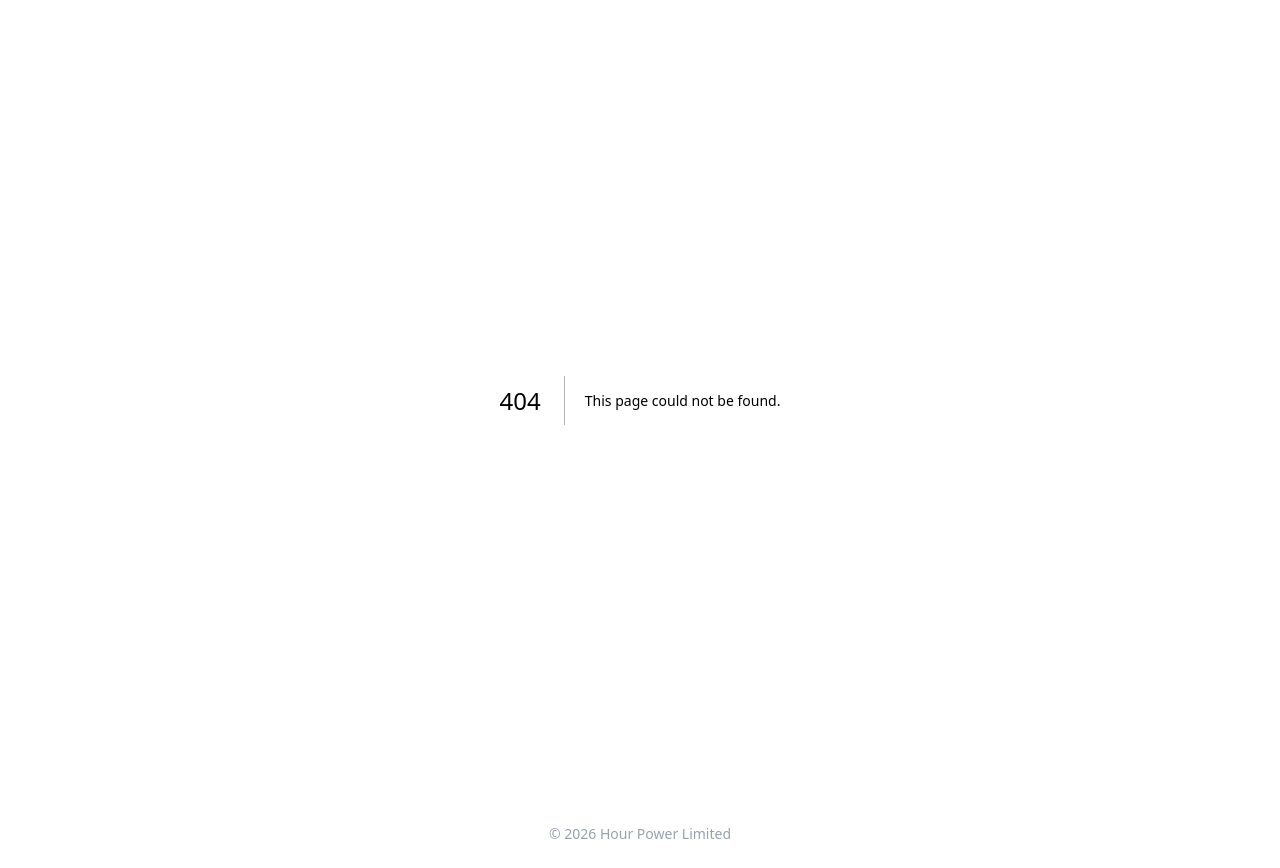
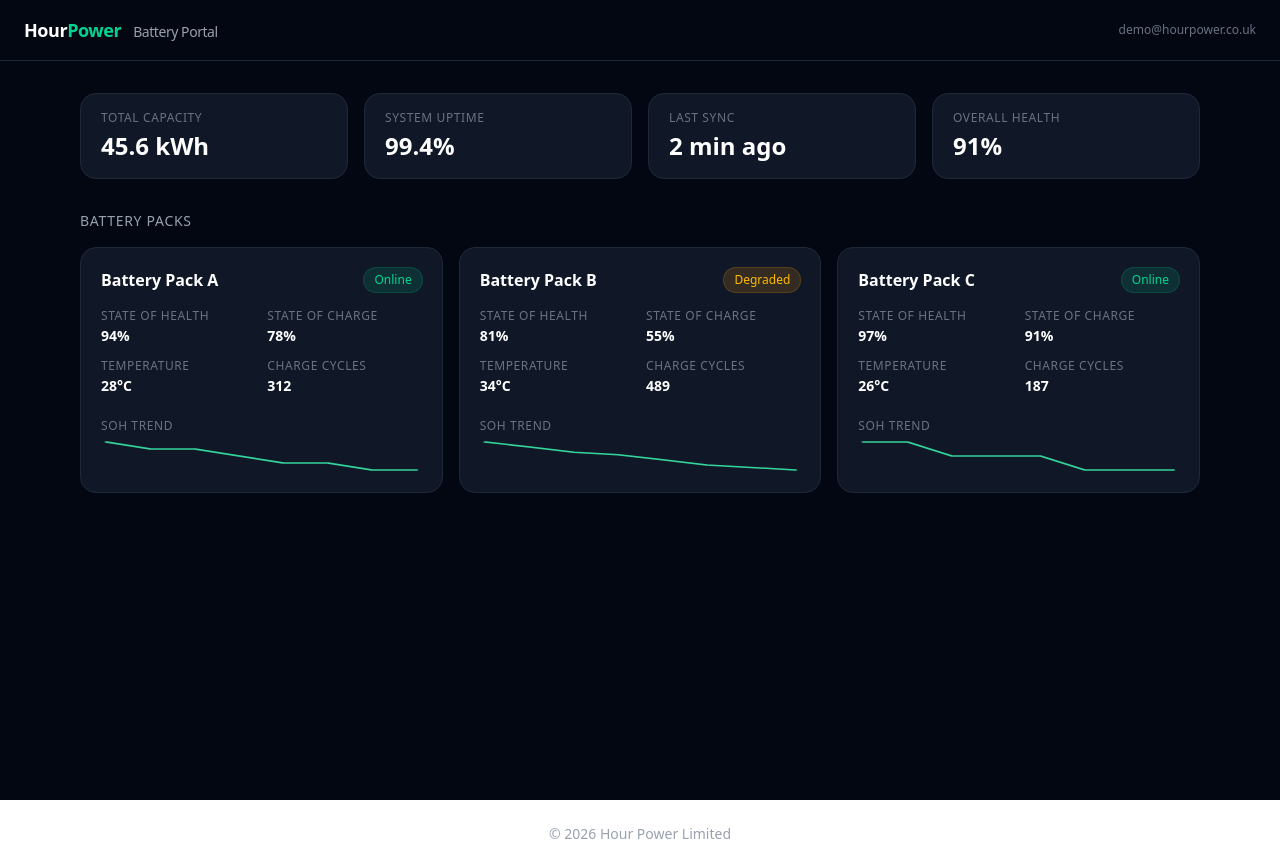
Before and after one commit to HourPowerLimited/hourpower-website, a Next.js app: page /portal/dashboard in a window 1280 px wide. Before the commit this address had no page. Built offline with nearby package versions, Linux system fonts and the light colour scheme.

Commit message:
feat: customer portal mockup at /portal

```diff
--- /dev/null
+++ b/specs/0.2-customer-portal-mockup/spec.md
@@ -0,0 +1,69 @@
+# Spec 0.2 — Customer Portal Mockup
+
+## Overview
+A static SPA mockup of a customer-facing battery observability portal, hosted at `/portal`. No real authentication or data — all values are hardcoded. The goal is to demonstrate the UX and visual design of the portal to customers.
+
+---
+
+## Routes
+
+| Path | Description |
+|---|---|
+| `/portal` | Login screen |
+| `/portal/dashboard` | Battery dashboard |
+
+---
+
+## Layout
+The portal uses its own layout (`src/app/portal/layout.tsx`) that excludes the site-wide Footer.
+
+---
+
+## Login (`/portal`)
+- Centred card on a dark background
+- HourPower logo/wordmark at the top of the card
+- Email field — prefilled with `demo@hourpower.co.uk`
+- Password field — prefilled with `••••••••`
+- Submit on button click or Enter key
+- Navigates client-side to `/portal/dashboard` (no real auth)
+
+---
+
+## Dashboard (`/portal/dashboard`)
+
+### Summary Bar
+Four top-level stat cards:
+- Total Capacity (kWh)
+- System Uptime
+- Last Sync timestamp
+- Overall Health Score (%)
+
+### Battery Grid
+Mock data: 3 batteries. One card per battery containing:
+- Battery ID / name
+- Status badge: Online | Degraded | Offline
+- State of Health (SoH %)
+- State of Charge (SoC %)
+- Temperature (°C)
+- Charge Cycles
+- SoH trend sparkline (inline SVG — no chart library)
+
+### Responsiveness
+- Mobile: 1-column stack
+- Tablet (md): 2-column grid
+- Desktop (lg): 3-column grid
+
+---
+
+## Design
+- Dark theme throughout
+- Modern tech-portal aesthetic (think EV/energy management SaaS)
+- Tailwind CSS only — no inline styles, no additional CSS frameworks
+
+---
+
+## Constraints
+- `"use client"` components — compatible with `output: 'export'`
+- All mock data hardcoded in component files
+- No new npm packages
+- Navigation is client-side only (`useRouter`)
--- /dev/null
+++ b/src/app/portal/dashboard/page.tsx
@@ -0,0 +1,74 @@
+"use client";
+
+import BatteryCard from "@/components/BatteryCard";
+
+const batteries = [
+  {
+    id: "Battery Pack A",
+    status: "Online" as const,
+    soh: 94,
+    soc: 78,
+    tempC: 28,
+    cycles: 312,
+    sohTrend: [98, 97, 97, 96, 95, 95, 94, 94],
+  },
+  {
+    id: "Battery Pack B",
+    status: "Degraded" as const,
+    soh: 81,
+    soc: 55,
+    tempC: 34,
+    cycles: 489,
+    sohTrend: [92, 90, 88, 87, 85, 83, 82, 81],
+  },
+  {
+    id: "Battery Pack C",
+    status: "Online" as const,
+    soh: 97,
+    soc: 91,
+    tempC: 26,
+    cycles: 187,
+    sohTrend: [99, 99, 98, 98, 98, 97, 97, 97],
+  },
+];
+
+const summary = [
+  { label: "Total Capacity", value: "45.6 kWh" },
+  { label: "System Uptime", value: "99.4%" },
+  { label: "Last Sync", value: "2 min ago" },
+  { label: "Overall Health", value: "91%" },
+];
+
+export default function Dashboard() {
+  return (
+    <div className="flex-1 flex flex-col">
+      <header className="border-b border-gray-800 px-6 py-4 flex items-center justify-between">
+        <span className="text-lg font-bold tracking-tight text-white">
+          Hour<span className="text-emerald-400">Power</span>
+          <span className="ml-3 text-sm font-normal text-gray-400">Battery Portal</span>
+        </span>
+        <span className="text-xs text-gray-500">demo@hourpower.co.uk</span>
+      </header>
+
+      <main className="flex-1 px-4 py-8 max-w-6xl mx-auto w-full flex flex-col gap-8">
+        <div className="grid grid-cols-2 md:grid-cols-4 gap-4">
+          {summary.map((s) => (
+            <div key={s.label} className="bg-gray-900 border border-gray-800 rounded-2xl px-5 py-4">
+              <p className="text-xs text-gray-500 uppercase tracking-wider">{s.label}</p>
+              <p className="mt-1 text-2xl font-bold text-white">{s.value}</p>
+            </div>
+          ))}
+        </div>
+
+        <div>
+          <h2 className="text-sm font-medium text-gray-400 uppercase tracking-wider mb-4">Battery Packs</h2>
+          <div className="grid grid-cols-1 md:grid-cols-2 lg:grid-cols-3 gap-4">
+            {batteries.map((b) => (
+              <BatteryCard key={b.id} battery={b} />
+            ))}
+          </div>
+        </div>
+      </main>
+    </div>
+  );
+}
--- /dev/null
+++ b/src/app/portal/layout.tsx
@@ -0,0 +1,3 @@
+export default function PortalLayout({ children }: { children: React.ReactNode }) {
+  return <div className="min-h-dvh flex flex-col bg-gray-950 text-gray-100">{children}</div>;
+}
--- /dev/null
+++ b/src/app/portal/page.tsx
@@ -0,0 +1,54 @@
+"use client";
+
+import { useRouter } from "next/navigation";
+import { FormEvent } from "react";
+
+export default function PortalLogin() {
+  const router = useRouter();
+
+  function handleSubmit(e: FormEvent) {
+    e.preventDefault();
+    router.push("/portal/dashboard");
+  }
+
+  return (
+    <div className="flex-1 flex items-center justify-center px-4">
+      <div className="w-full max-w-sm">
+        <div className="mb-8 text-center">
+          <span className="text-2xl font-bold tracking-tight text-white">Hour<span className="text-emerald-400">Power</span></span>
+          <p className="mt-1 text-sm text-gray-400">Customer Portal</p>
+        </div>
+
+        <form
+          onSubmit={handleSubmit}
+          className="bg-gray-900 border border-gray-800 rounded-2xl p-8 flex flex-col gap-5 shadow-xl"
+        >
+          <div className="flex flex-col gap-1.5">
+            <label className="text-xs font-medium text-gray-400 uppercase tracking-wider">Email</label>
+            <input
+              type="email"
+              defaultValue="demo@hourpower.co.uk"
+              className="bg-gray-800 border border-gray-700 rounded-lg px-4 py-2.5 text-sm text-white focus:outline-none focus:ring-2 focus:ring-emerald-500"
+            />
+          </div>
+
+          <div className="flex flex-col gap-1.5">
+            <label className="text-xs font-medium text-gray-400 uppercase tracking-wider">Password</label>
+            <input
+              type="password"
+              defaultValue="mockpassword"
+              className="bg-gray-800 border border-gray-700 rounded-lg px-4 py-2.5 text-sm text-white focus:outline-none focus:ring-2 focus:ring-emerald-500"
+            />
+          </div>
+
+          <button
+            type="submit"
+            className="mt-2 bg-emerald-500 hover:bg-emerald-400 text-gray-950 font-semibold rounded-lg py-2.5 text-sm transition-colors"
+          >
+            Sign in
+          </button>
+        </form>
+      </div>
+    </div>
+  );
+}
--- /dev/null
+++ b/src/components/BatteryCard.tsx
@@ -0,0 +1,69 @@
+type Battery = {
+  id: string;
+  status: "Online" | "Degraded" | "Offline";
+  soh: number;
+  soc: number;
+  tempC: number;
+  cycles: number;
+  sohTrend: number[];
+};
+
+const statusStyles: Record<Battery["status"], string> = {
+  Online: "bg-emerald-500/15 text-emerald-400 ring-1 ring-emerald-500/30",
+  Degraded: "bg-amber-500/15 text-amber-400 ring-1 ring-amber-500/30",
+  Offline: "bg-red-500/15 text-red-400 ring-1 ring-red-500/30",
+};
+
+function Sparkline({ values }: { values: number[] }) {
+  const w = 120, h = 32, pad = 2;
+  const min = Math.min(...values);
+  const max = Math.max(...values);
+  const range = max - min || 1;
+  const pts = values.map((v, i) => {
+    const x = pad + (i / (values.length - 1)) * (w - pad * 2);
+    const y = pad + (1 - (v - min) / range) * (h - pad * 2);
+    return `${x},${y}`;
+  }).join(" ");
+
+  return (
+    <svg viewBox={`0 0 ${w} ${h}`} className="w-full h-8" preserveAspectRatio="none">
+      <polyline points={pts} fill="none" stroke="#34d399" strokeWidth="1.5" strokeLinejoin="round" strokeLinecap="round" />
+    </svg>
+  );
+}
+
+function Stat({ label, value }: { label: string; value: string }) {
+  return (
+    <div className="flex flex-col gap-0.5">
+      <span className="text-xs text-gray-500 uppercase tracking-wider">{label}</span>
+      <span className="text-sm font-semibold text-white">{value}</span>
+    </div>
+  );
+}
+
+export default function BatteryCard({ battery }: { battery: Battery }) {
+  return (
+    <div className="bg-gray-900 border border-gray-800 rounded-2xl p-5 flex flex-col gap-4">
+      <div className="flex items-center justify-between">
+        <span className="font-semibold text-white">{battery.id}</span>
+        <span className={`text-xs font-medium px-2.5 py-1 rounded-full ${statusStyles[battery.status]}`}>
+          {battery.status}
+        </span>
+      </div>
+
+      <div className="grid grid-cols-2 gap-3">
+        <Stat label="State of Health" value={`${battery.soh}%`} />
+        <Stat label="State of Charge" value={`${battery.soc}%`} />
+        <Stat label="Temperature" value={`${battery.tempC}°C`} />
+        <Stat label="Charge Cycles" value={battery.cycles.toLocaleString()} />
+      </div>
+
+      <div>
+        <span className="text-xs text-gray-500 uppercase tracking-wider">SoH Trend</span>
+        <div className="mt-1">
+          <Sparkline values={battery.sohTrend} />
+        </div>
+      </div>
+    </div>
+  );
+}
```
